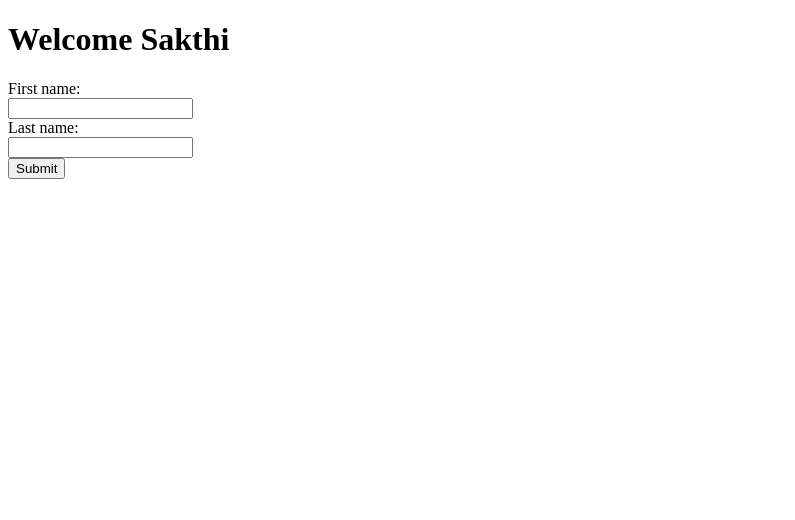
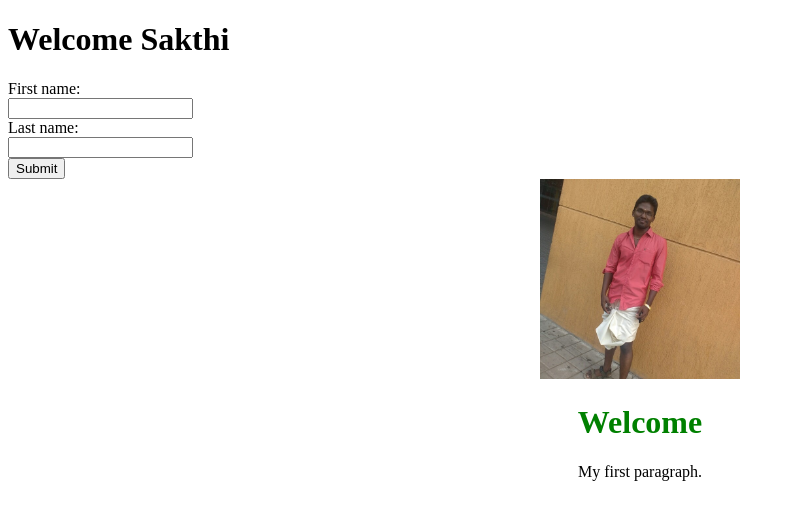
Before and after one commit to SakthivelanR/Getting-Trained, a plain HTML site: page pgs.html in a window 1280 px wide. Shown: the whole page, without its empty margins (0-795 px from the left). Drawn offline with Linux system fonts and the light colour scheme.

Commit message:
Photo added

```diff
--- a/pgs.html
+++ b/pgs.html
@@ -12,5 +12,11 @@
   <input type="submit" value="Submit">
 </form>
 
+<center>
+<img src="sakthi.jpg" width="200" height="200">
+<h1 style="color:green">Welcome</h1>
+
+<p>My first paragraph.</p>
+</center>
 </body>
 </html>
```
Also changed, not shown: sakthi.jpg (added).
